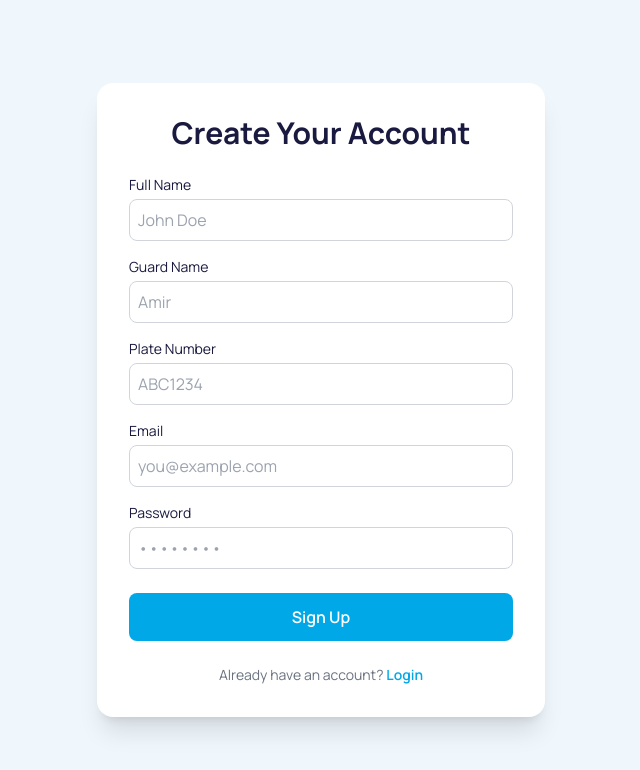
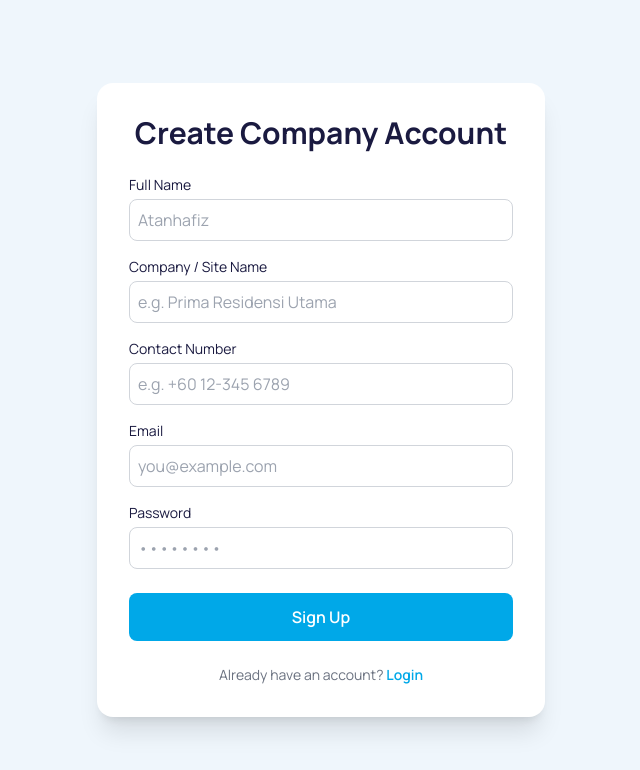
Before and after one commit to atanhafiz/pru-patrol-saas-v1, a React (Vite) app: page /register in a window 1280 px wide. Shown: the top 770 px of the page, without its empty margins (319-959 px from the left). Built offline with nearby package versions, Linux system fonts and the light colour scheme.

Commit message:
Update Register form for client signup  removed guard fields, added company info

```diff
--- a/src/pages/Register.jsx
+++ b/src/pages/Register.jsx
@@ -6,8 +6,8 @@ export default function Register() {
   const [email, setEmail] = useState("");
   const [password, setPassword] = useState("");
   const [fullName, setFullName] = useState("");
-  const [guardName, setGuardName] = useState("");
-  const [plateNo, setPlateNo] = useState("");
+  const [companyName, setCompanyName] = useState("");
+  const [contactNumber, setContactNumber] = useState("");
   const [loading, setLoading] = useState(false);
   const [msg, setMsg] = useState("");
   const navigate = useNavigate();
@@ -30,23 +30,30 @@ export default function Register() {
 
       if (!user) throw new Error("Registration success but no session/user.");
 
-      const role = email.toLowerCase() === "admin@ahetech.my" ? "admin" : "guard";
+      const role = email.toLowerCase() === "admin@ahetech.my" ? "admin" : "client";
 
       const { error: insertErr } = await supabase.from("profiles").insert([
-        { id: user.id, email, full_name: fullName, role },
+        {
+          id: user.id,
+          email,
+          full_name: fullName,
+          role,
+          company_name: companyName,
+          contact_number: contactNumber
+        },
       ]);
       if (insertErr) throw insertErr;
 
-      // Set localStorage for guards
-      if (role === "guard") {
-        localStorage.setItem("guardName", guardName || fullName);
-        localStorage.setItem("plateNo", plateNo || "Unknown");
-        console.log("✅ localStorage updated:", guardName || fullName, plateNo || "Unknown");
+      // Set localStorage for clients
+      if (role === "client") {
+        localStorage.setItem("companyName", companyName || "");
+        localStorage.setItem("contactNumber", contactNumber || "");
+        console.log("✅ localStorage updated:", companyName, contactNumber);
       }
 
       setMsg("✅ Registration complete. Redirecting...");
       setTimeout(() => {
-        navigate(role === "admin" ? "/admin/dashboard" : "/guard/dashboard");
+        navigate(role === "admin" ? "/admin/dashboard" : "/client/dashboard");
       }, 600);
     } catch (err) {
       console.error("Register error:", err.message);
@@ -59,7 +66,7 @@ export default function Register() {
   return (
     <div className="min-h-screen flex items-center justify-center bg-soft px-4">
       <form onSubmit={handleRegister} className="bg-white shadow-xl p-8 rounded-2xl w-full max-w-md">
-        <h2 className="text-3xl font-bold text-center mb-6 text-primary">Create Your Account</h2>
+        <h2 className="text-3xl font-bold text-center mb-6 text-primary">Create Company Account</h2>
 
         {msg && (
           <p className={`text-sm text-center mb-4 ${msg.startsWith("✅") ? "text-green-600" : "text-red-500"}`}>
@@ -69,17 +76,32 @@ export default function Register() {
 
         <div className="mb-4">
           <label className="block text-sm font-medium text-primary mb-1">Full Name</label>
-          <input type="text" placeholder="John Doe" value={fullName} onChange={(e)=>setFullName(e.target.value)} className="border border-gray-300 w-full p-2 rounded-lg focus:outline-none focus:ring-2 focus:ring-accent" required />
+          <input type="text" placeholder="Atanhafiz" value={fullName} onChange={(e)=>setFullName(e.target.value)} className="border border-gray-300 w-full p-2 rounded-lg focus:outline-none focus:ring-2 focus:ring-accent" required />
         </div>
 
         <div className="mb-4">
-          <label className="block text-sm font-medium text-primary mb-1">Guard Name</label>
-          <input type="text" placeholder="Amir" value={guardName} onChange={(e)=>setGuardName(e.target.value)} className="border border-gray-300 w-full p-2 rounded-lg focus:outline-none focus:ring-2 focus:ring-accent" />
+          <label className="block text-sm font-medium text-primary mb-1">Company / Site Name</label>
+          <input
+            type="text"
+            name="company_name"
+            placeholder="e.g. Prima Residensi Utama"
+            value={companyName}
+            onChange={(e)=>setCompanyName(e.target.value)}
+            className="border border-gray-300 w-full p-2 rounded-lg focus:outline-none focus:ring-2 focus:ring-accent"
+            required
+          />
         </div>
 
         <div className="mb-4">
-          <label className="block text-sm font-medium text-primary mb-1">Plate Number</label>
-          <input type="text" placeholder="ABC1234" value={plateNo} onChange={(e)=>setPlateNo(e.target.value)} className="border border-gray-300 w-full p-2 rounded-lg focus:outline-none focus:ring-2 focus:ring-accent" />
+          <label className="block text-sm font-medium text-primary mb-1">Contact Number</label>
+          <input
+            type="tel"
+            name="contact_number"
+            placeholder="e.g. +60 12-345 6789"
+            value={contactNumber}
+            onChange={(e)=>setContactNumber(e.target.value)}
+            className="border border-gray-300 w-full p-2 rounded-lg focus:outline-none focus:ring-2 focus:ring-accent"
+          />
         </div>
 
         <div className="mb-4">
```
